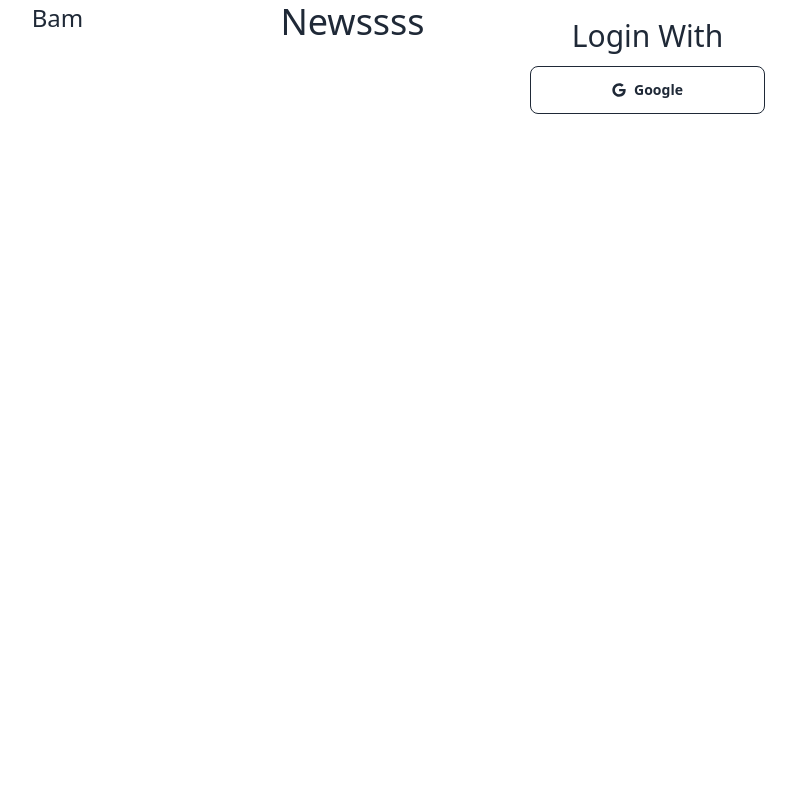
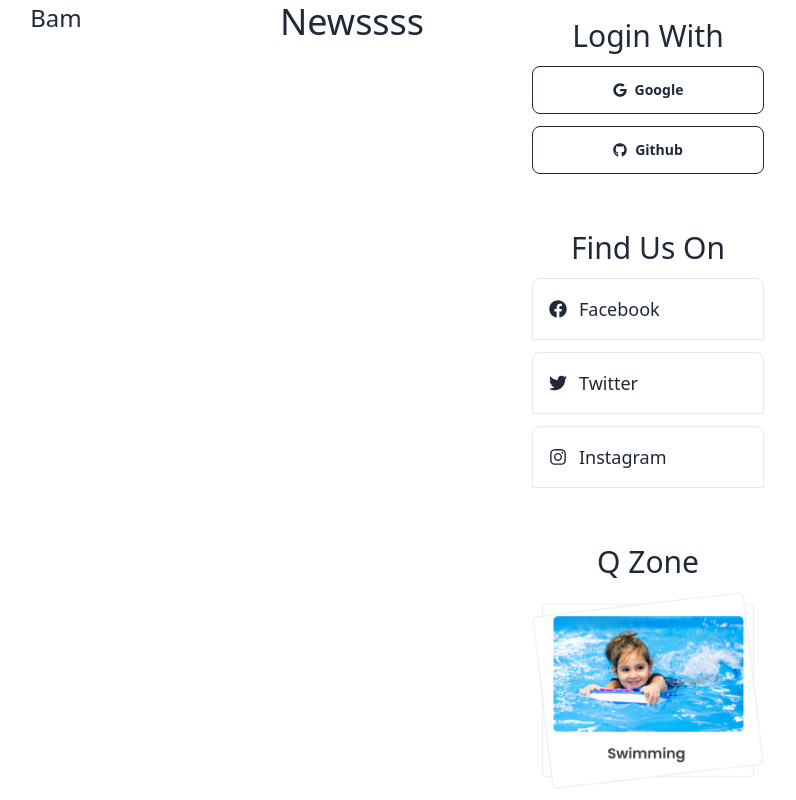
Before and after one commit to GGTuran/web-of-the-dragon, a React (Vite) app: page / in a window 1280 px wide. Shown: the part 280-1080 px from the top of the page, without its empty margins (140-936 px from the left). Before the commit the page ends 800 px from the top, so only its background shows below. Built offline with nearby package versions, Linux system fonts and the light colour scheme.

Commit message:
complerted right sided component

```diff
--- a/src/Pages/Home/Home.jsx
+++ b/src/Pages/Home/Home.jsx
@@ -7,12 +7,12 @@ import BreakingNews from "./BreakingNews";
 
 const Home = () => {
     return (
-        <div className="text-center">
+        <div className="">
             <Header></Header>
             <BreakingNews></BreakingNews>
             <Navbar></Navbar>
            <h2 className="text-3xl text-center">Home Sweet Home</h2>
-           <div className= "text-center grid grd-cols-1 md:grid-cols-4 gap-7">
+           <div className=  "w-full text-center grid grd-cols-1 md:grid-cols-4 gap-8">
             <div >
                 <LeftSideNav></LeftSideNav>
             </div>
--- a/src/Pages/Shared/RightsideNav/RightSideNav.jsx
+++ b/src/Pages/Shared/RightsideNav/RightSideNav.jsx
@@ -1,14 +1,43 @@
-import { FaGoogle } from "react-icons/fa";
+import { FaFacebook, FaGithub, FaGoogle, FaInstagram, FaTwitter } from "react-icons/fa";
+import qZone1 from "../../../assets/qZone1.png";
+import qZone2 from "../../../assets/qZone2.png";
+import qZone3 from "../../../assets/qZone3.png";
 
 const RightSideNav = () => {
     return (
-        <div>
-            <div className="p-4 space-y-3">
+        <div >
+            <div className="p-4 space-y-3 mb-6">
                 <h2 className="text-3xl">Login With</h2>
                 <button className="btn btn-outline w-full">
                     <FaGoogle></FaGoogle>
                     Google</button>
+                <button className="btn btn-outline w-full">
+                    <FaGithub></FaGithub>
+                    Github</button>
 
+            </div>
+            <div className="p-4 space-y-3 mb-6">
+                <h2 className="text-3xl">Find Us On</h2>
+                <a className="p-4 flex text-lg items-center border rounded-t-lg" href="">
+                    <FaFacebook className="mr-3"></FaFacebook>
+                    <span>Facebook</span>
+                </a>
+                <a className="p-4 flex text-lg items-center border rounded-t-lg" href="">
+                    <FaTwitter className="mr-3"></FaTwitter>
+                    <span>Twitter</span>
+                </a>
+                <a className="p-4 flex text-lg items-center border rounded-t-lg" href="">
+                    <FaInstagram className="mr-3"></FaInstagram>
+                    <span>Instagram</span>
+                </a>
+
+
+            </div>
+            <div className="p-4 space-y-3 mb-6">
+                <h2 className="text-3xl">Q Zone</h2>
+                <img src={qZone1} alt="" />
+                <img src={qZone2} alt="" />
+                <img src={qZone3} alt="" />
             </div>
         </div>
     );
```
